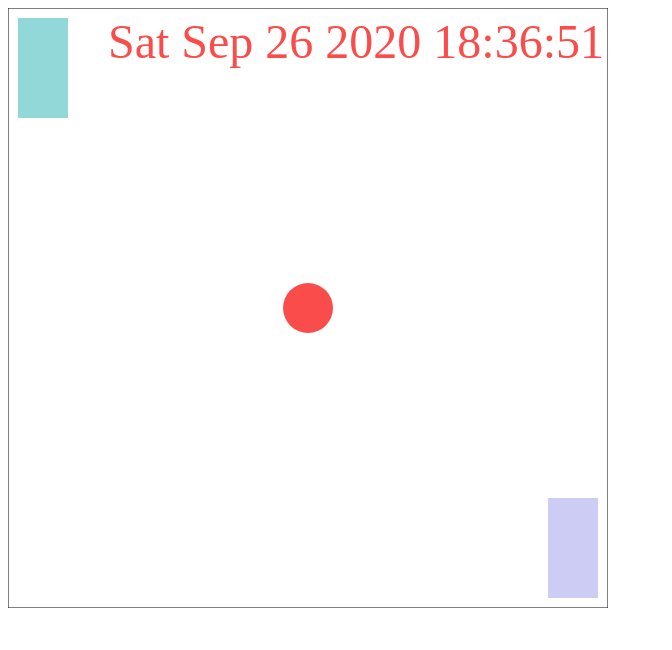
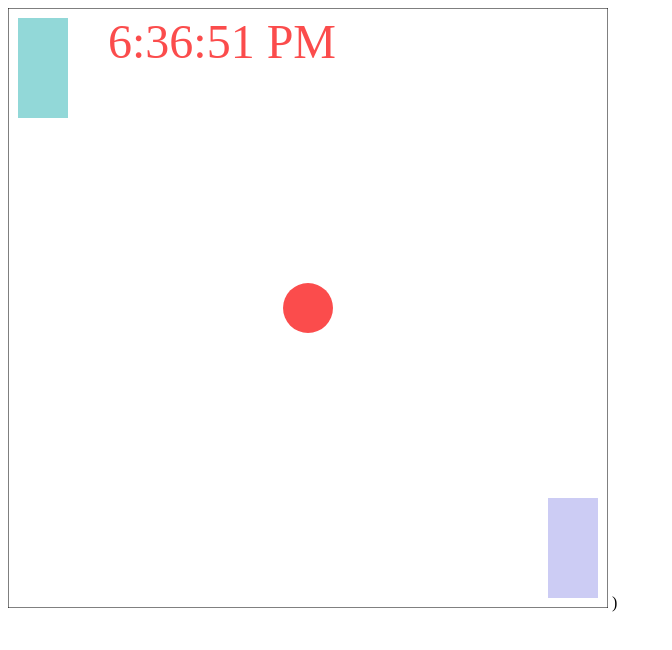
Before and after one commit to eliaswieser/Tennis, a website: page index.html in a window 1280 px wide. Shown: the whole page, without its empty margins (0-672 px from the left). Drawn offline with Linux system fonts and the light colour scheme.

Commit message:
Nur Zeit (ohne Datum)

```diff
--- a/index.html
+++ b/index.html
@@ -18,7 +18,7 @@
         var date = new Date();
 
         ctx.font = "48px serif";
-        ctx.fillText( date , 100, 50);
+        ctx.fillText(date.toLocaleTimeString(), 100, 50);
 
 
         ctx.strokeRect(0, 0, 600, 600)
@@ -43,4 +43,4 @@
  <body onload="init();">
    <canvas id="spielfläche" width="600" height="600"></canvas>
  </body>
-</html>
+</html>)
```
